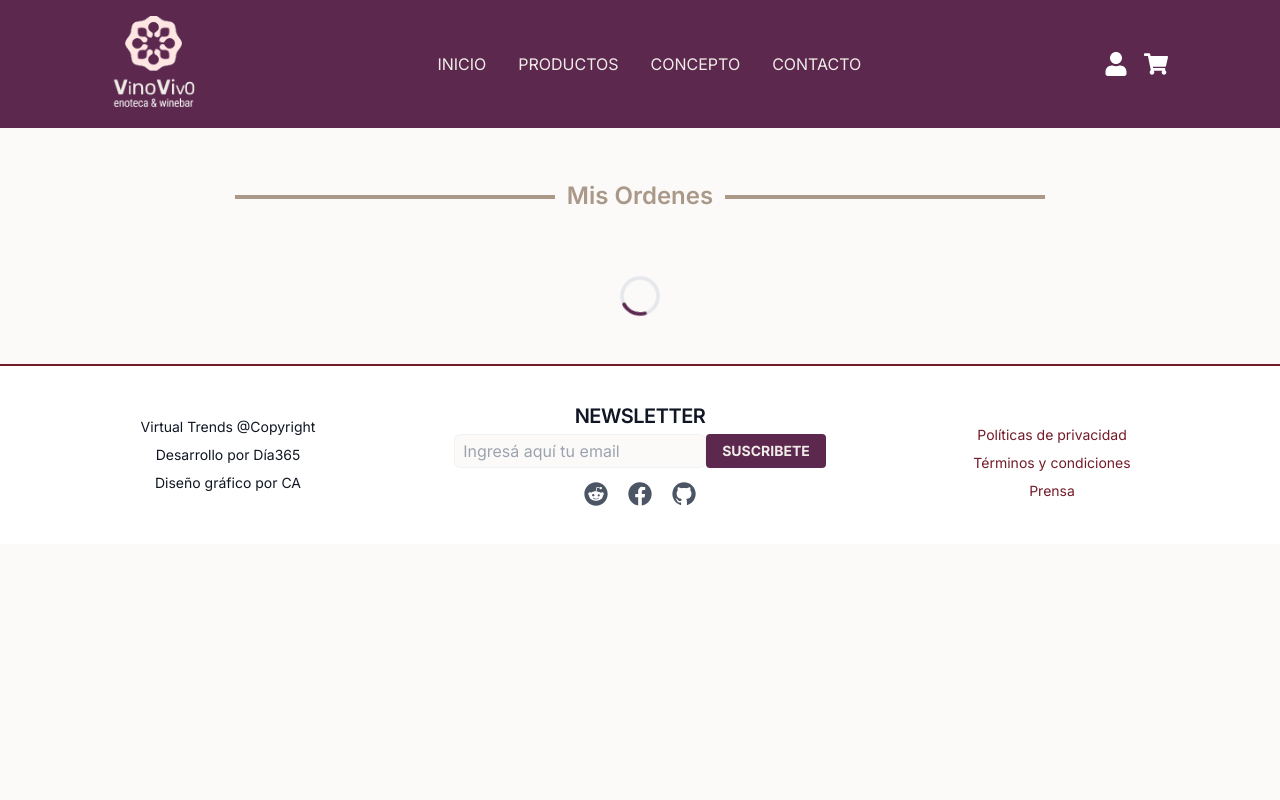
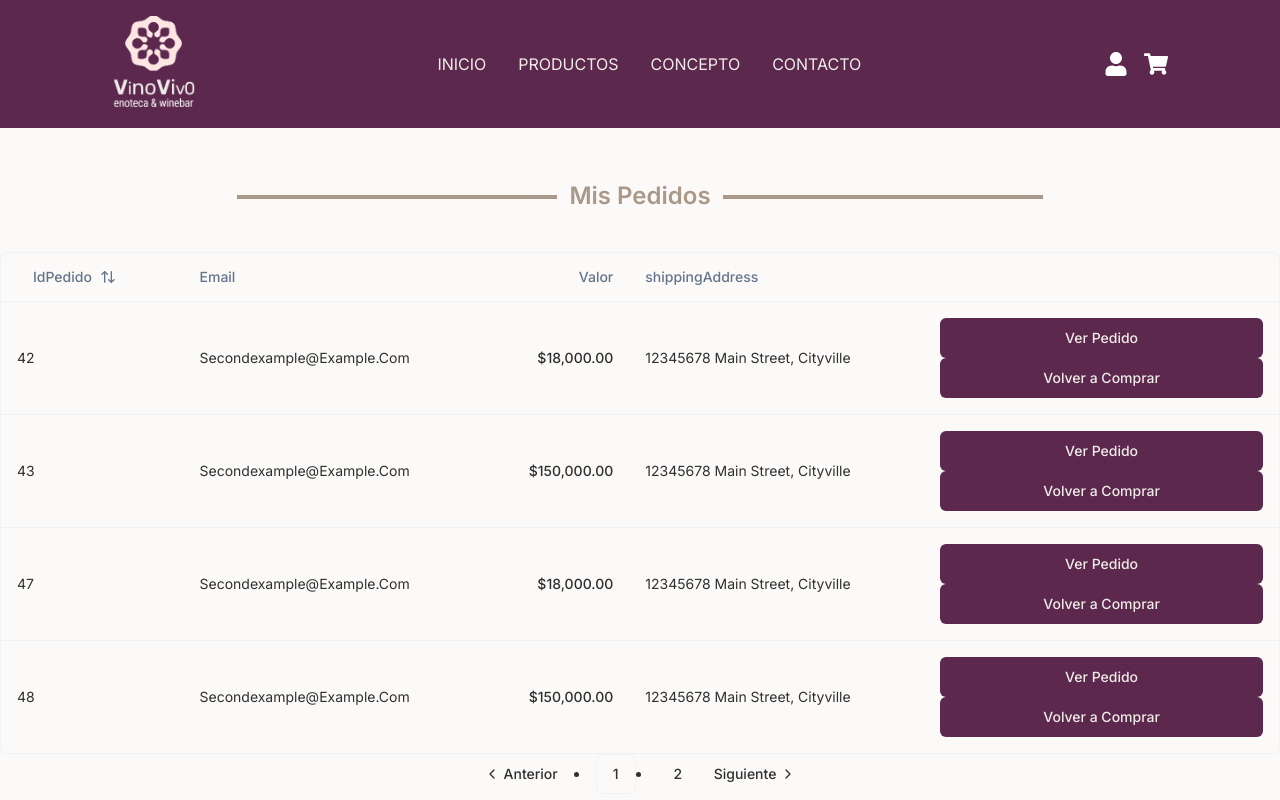
Before and after one commit to VinoVivo/VinoVivo-Frontend, a Next.js app in the folder vino-vivo/: page /orders in a window 1280 px wide. Shown: the top 800 px of the page. Built offline with nearby package versions, Linux system fonts and the light colour scheme.

Commit message:
implementacion de tabla basica en orders

```diff
--- a/vino-vivo/src/app/orders/page.tsx
+++ b/vino-vivo/src/app/orders/page.tsx
@@ -1,6 +1,5 @@
 "use client";
 import { useEffect, useState } from "react";
-import { getProductsType, getTypes } from '@/lib/utils';
 import Loader from '@/components/loader/page';
 import { usePathname } from "next/navigation";
 import { Title } from "@/components/Title/Title";
@@ -16,6 +15,33 @@ import {
 } from "@/components/ui/pagination";
 import { IwineDetail, WineType } from "@/types/detail/detail.types";
 import { OrderDetailType, OrderType } from "@/types/orders/orders.types";
+import * as React from "react"
+import {
+    ColumnDef,
+    ColumnFiltersState,
+    SortingState,
+    VisibilityState,
+    flexRender,
+    getCoreRowModel,
+    getFilteredRowModel,
+    getPaginationRowModel,
+    getSortedRowModel,
+    useReactTable,
+} from "@tanstack/react-table"
+import { ArrowUpDown, ChevronDown, MoreHorizontal } from "lucide-react"
+
+import { Button } from "@/components/ui/button"
+
+import { Input } from "@/components/ui/input"
+import {
+    Table,
+    TableBody,
+    TableCell,
+    TableHead,
+    TableHeader,
+    TableRow,
+} from "@/components/ui/table"
+
 
 // -------------------- Estructura final requerida --------------------
 
@@ -47,8 +73,9 @@ import { OrderDetailType, OrderType } from "@/types/orders/orders.types";
 //   }
 // -------------------- ------------------------- --------------------
 
+// ++++++++++++++++++++++ Data de Prueba +++++++++++++++++++++++++++
 
-const orderDetails = [
+const orderDetailsArray = [
     {
         "id": 61,
         "idOrder": 42,
@@ -93,7 +120,7 @@ const orderDetails = [
     }
 ]
 
-const productList = [
+const productListArray = [
     {
         "id": 1,
         "name": "Salentein Reserva Malbec",
@@ -240,7 +267,7 @@ const productList = [
     }
 ]
 
-const orders = [
+const ordersArray: OrderType[] = [
     {
         "id": 42,
         "idCustomer": "11dec824-1959-40b5-ab64-5d436c601614",
@@ -299,6 +326,73 @@ const orders = [
     }
 ]
 
+// +++++++++++++++++++++++++++++++++++++++++++++++++++++++++++++++++
+
+export const columns: ColumnDef<OrderType>[] = [
+    {
+        accessorKey: "id",
+        header: ({ column }) => {
+            return (
+                <Button
+                    variant="ghost"
+                    onClick={() => column.toggleSorting(column.getIsSorted() === "asc")}
+                >
+                    IdPedido
+                    <ArrowUpDown className="ml-2 h-4 w-4" />
+                </Button>
+            )
+        },
+        cell: ({ row }) => <div className="lowercase">{row.getValue("id")}</div>,
+    },
+    // {
+    //     accessorKey: "idCustomer",
+    //     header: "idCustomer",
+    //     cell: ({ row }) => (
+    //         <div className="capitalize">{row.getValue("idCustomer")}</div>
+    //     ),
+    // },
+    {
+        accessorKey: "orderEmail",
+        header: "Email",
+        cell: ({ row }) => (
+            <div className="capitalize">{row.getValue("orderEmail")}</div>
+        ),
+    },
+    {
+        accessorKey: "totalPrice",
+        header: () => <div className="text-right">Valor</div>,
+        cell: ({ row }) => {
+            const amount = parseFloat(row.getValue("totalPrice"))
+
+            // Format the amount as a dollar amount
+            const formatted = new Intl.NumberFormat("en-US", {
+                style: "currency",
+                currency: "USD",
+            }).format(amount)
+
+            return <div className="text-right font-medium">{formatted}</div>
+        },
+    },
+    {
+        accessorKey: "shippingAddress",
+        header: "shippingAddress",
+        cell: ({ row }) => (
+            <div className="capitalize">{row.getValue("shippingAddress")}</div>
+        ),
+    },
+    {
+        id: "actions",
+        cell: ({ row }) => (
+            <>
+                <Button className='bg-violeta hover:bg-primary w-full '>Ver Pedido</Button>
+                <Button className='bg-violeta hover:bg-primary w-full '>Volver a Comprar</Button>
+            </>
+        ),
+    }
+]
+
+
+
 type OrderWithProductsType = OrderType & {
     products: (OrderDetailType & { product: IwineDetail })[];
 };
@@ -311,15 +405,37 @@ export default function TypePage() {
     const [orderWithProducts, setOrderWithProducts] = useState<OrderWithProductsType[]>([]);
 
     const [loading, setLoading] = useState(true);
+    // const path = usePathname();
+    // const id = path.match(/\d+$/)?.[0];
+
+
+
+    const [sorting, setSorting] = React.useState<SortingState>([])
     const [currentPage, setCurrentPage] = useState(1);
-    const [pageSize] = useState(8); // Cambia el tamaño de la página según sea necesario
-    const path = usePathname();
-    const id = path.match(/\d+$/)?.[0];
+    const [pageSize, setPageSize] = useState(4);
+
+    const table = useReactTable<OrderType>({
+        data: orders,
+        columns,
+        getCoreRowModel: getCoreRowModel(),
+        getFilteredRowModel: getFilteredRowModel(),
+        getPaginationRowModel: getPaginationRowModel(),
+        getSortedRowModel: getSortedRowModel(),
+        onSortingChange: setSorting,
+        state: {
+            sorting,
+            pagination: {
+                pageIndex: currentPage - 1,
+                pageSize: pageSize,
+            },
+        },
+    });
 
 
     // ----------------------------- Esta parte seria el fetch para traer mis ordenes ------------------------------------
 
     useEffect(() => {
+
         // const fetchOrders = async () => {
         //     try {
         //         const productList = await getProductsType(id);
@@ -332,11 +448,9 @@ export default function TypePage() {
         // fetchOrders();
 
 
-        setOrders(orders)
-        console.log(orders);
-
-        setOrderDetail(orderDetails)
-        setProducts(productList)
+        setOrders(ordersArray)
+        setOrderDetail(orderDetailsArray)
+        setProducts(productListArray)
 
     }, []);
 
@@ -364,34 +478,105 @@ export default function TypePage() {
     };
 
     useEffect(() => {
+        if (orders.length && orderDetail.length && products.length) {
+            combineOrderData(orders, orderDetail, products, setOrderWithProducts);
+        }
 
-        combineOrderData(orders, orderDetails, productList, setOrderWithProducts);
-        console.log("a continuacion la data resultante");
-        console.log(orderWithProducts);
+        setLoading(false);
 
+    }, [orders, orderDetail, products]);
 
-
-    }, []);
+    useEffect(() => {
+        console.log("Estado actualizado:", orderWithProducts);
+    }, [orderWithProducts]);
 
     // ---------------------------------------------------------------------------------------------
 
 
-    // Calcular los productos a mostrar en la página actual
-    const startIndex = (currentPage - 1) * pageSize;
-    const currentProducts = orders.slice(startIndex, startIndex + pageSize);
+    // // Calcular los productos a mostrar en la página actual
+    // const startIndex = (currentPage - 1) * pageSize;
+    // const currentProducts = orders.slice(startIndex, startIndex + pageSize);
 
-    const totalPages = Math.ceil(orders.length / pageSize);
+    // const totalPages = Math.ceil(orders.length / pageSize);
 
     return (
         <>
             <div className="grid mb-10 mt-40">
                 <div className="mb-10 mt-5">
-                    <Title title="Mis Ordenes" color="beige" />
+                    <Title title="Mis Pedidos" color="beige" />
                 </div>
                 {loading && <Loader />}
-                <div>
+
+
+                <div className="rounded-md border">
+                    <Table>
+                        <TableHeader>
+                            {table.getHeaderGroups().map((headerGroup) => (
+                                <TableRow key={headerGroup.id}>
+                                    {headerGroup.headers.map((header) => {
+                                        return (
+                                            <TableHead key={header.id}>
+                                                {header.isPlaceholder
+                                                    ? null
+                                                    : flexRender(
+                                                        header.column.columnDef.header,
+                                                        header.getContext()
+                                                    )}
+                                            </TableHead>
+                                        )
+                                    })}
+                                </TableRow>
+                            ))}
+                        </TableHeader>
+                        <TableBody>
+                            {table.getRowModel().rows?.length ? (
+                                table.getRowModel().rows.map((row) => (
+                                    <TableRow
+                                        key={row.id}
+                                        data-state={row.getIsSelected() && "selected"}
+                                    >
+                                        {row.getVisibleCells().map((cell) => (
+                                            <TableCell key={cell.id}>
+                                                {flexRender(
+                                                    cell.column.columnDef.cell,
+                                                    cell.getContext()
+                                                )}
+                                            </TableCell>
+                                        ))}
+                                    </TableRow>
+                                ))
+                            ) : (
+                                <TableRow>
+                                    <TableCell
+                                        colSpan={columns.length}
+                                        className="h-24 text-center"
+                                    >
+                                        No results.
+                                    </TableCell>
+                                </TableRow>
+                            )}
+                        </TableBody>
+                    </Table>
 
                 </div>
+                <Pagination>
+                    <PaginationPrevious
+                        onClick={() => setCurrentPage(currentPage > 1 ? currentPage - 1 : currentPage)}
+                    />
+                    {Array.from({ length: table.getPageCount() }, (_, i) => (
+                        <PaginationItem key={i}>
+                            <PaginationLink
+                                onClick={() => setCurrentPage(i + 1)}
+                                isActive={i + 1 === currentPage}
+                            >
+                                {i + 1}
+                            </PaginationLink>
+                        </PaginationItem>
+                    ))}
+                    <PaginationNext
+                        onClick={() => setCurrentPage(currentPage < table.getPageCount() ? currentPage + 1 : currentPage)}
+                    />
+                </Pagination>
 
             </div>
         </>
--- a/vino-vivo/src/app/type/[typeId]/page.tsx
+++ b/vino-vivo/src/app/type/[typeId]/page.tsx
@@ -54,7 +54,7 @@ export default function TypePage() {
         if (wineTypes.length > 0 && id !== undefined) {
             const item = wineTypes.find((item) => item.id === parseInt(id));
             if (item) {
-                setNameType("Vinos " + item.name);
+                setNameType("Vino " + item.name);
             }
         }
     }, [wineTypes, id]);
```
Lines whose indentation alone changed are shown as unchanged.
